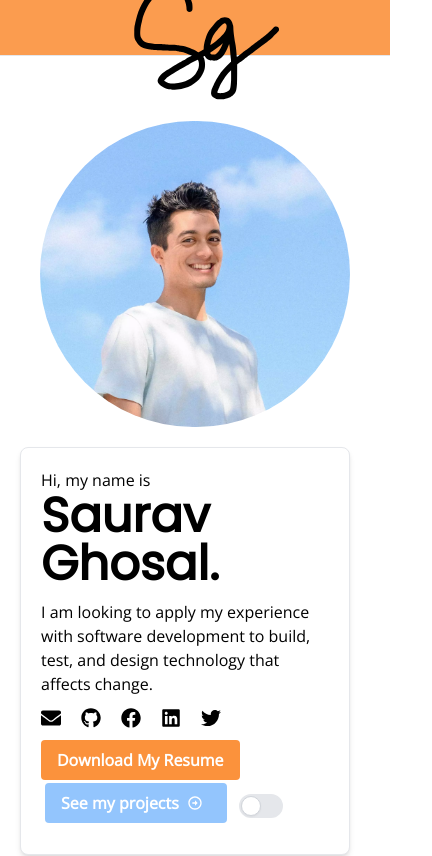
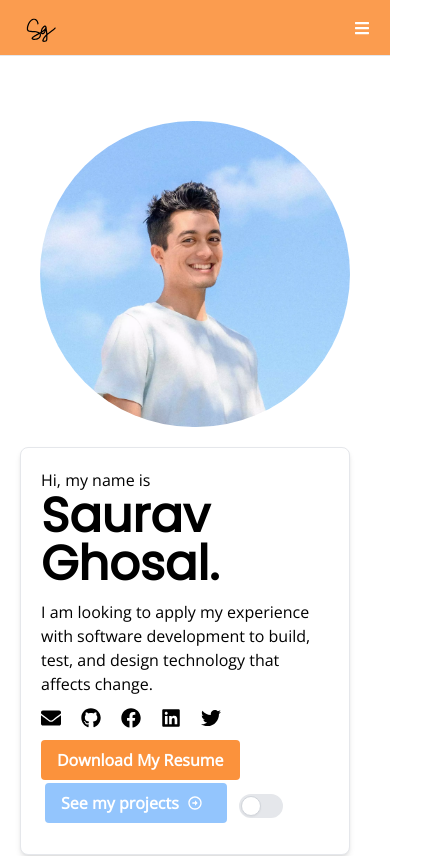
Before and after one commit to sauravghosal/personal-website, a React (Create React App) app: page /#/ in a window 390 px wide. Shown: the top 856 px of the page, 432 px wide, since content can reach past the window. Built offline with nearby package versions, Linux system fonts and the light colour scheme.

Commit message:
nav updates

```diff
--- a/src/components/Header.js
+++ b/src/components/Header.js
@@ -21,13 +21,13 @@ const Header = () => {
 
   return (
     <header className="sticky h-14 bg-orange-400/90 text-white flex justify-between top-0 z-40 w-full backdrop-blur transition-colors duration-500 lg:z-50 border-b dark:border-slate-50/[0.06] supports-backdrop-blur:bg-white/95 dark:bg-slate-900/75">
-      <Link to="/#" className="flex items-center" smooth>
+      <Link to="/#" className="flex items-center h-30 w-20" smooth>
         <Logo />
       </Link>
       <nav className="flex items-center">
         <FaBars
           onClick={() => setShowNav(!showNav)}
-          className="xs:hidden m-2 cursor-pointer"
+          className="xs:hidden m-2 mr-5 cursor-pointer"
         ></FaBars>
         <div
           id="drawer"
```
Also changed, not shown: src/assets/images/logo.svg.
